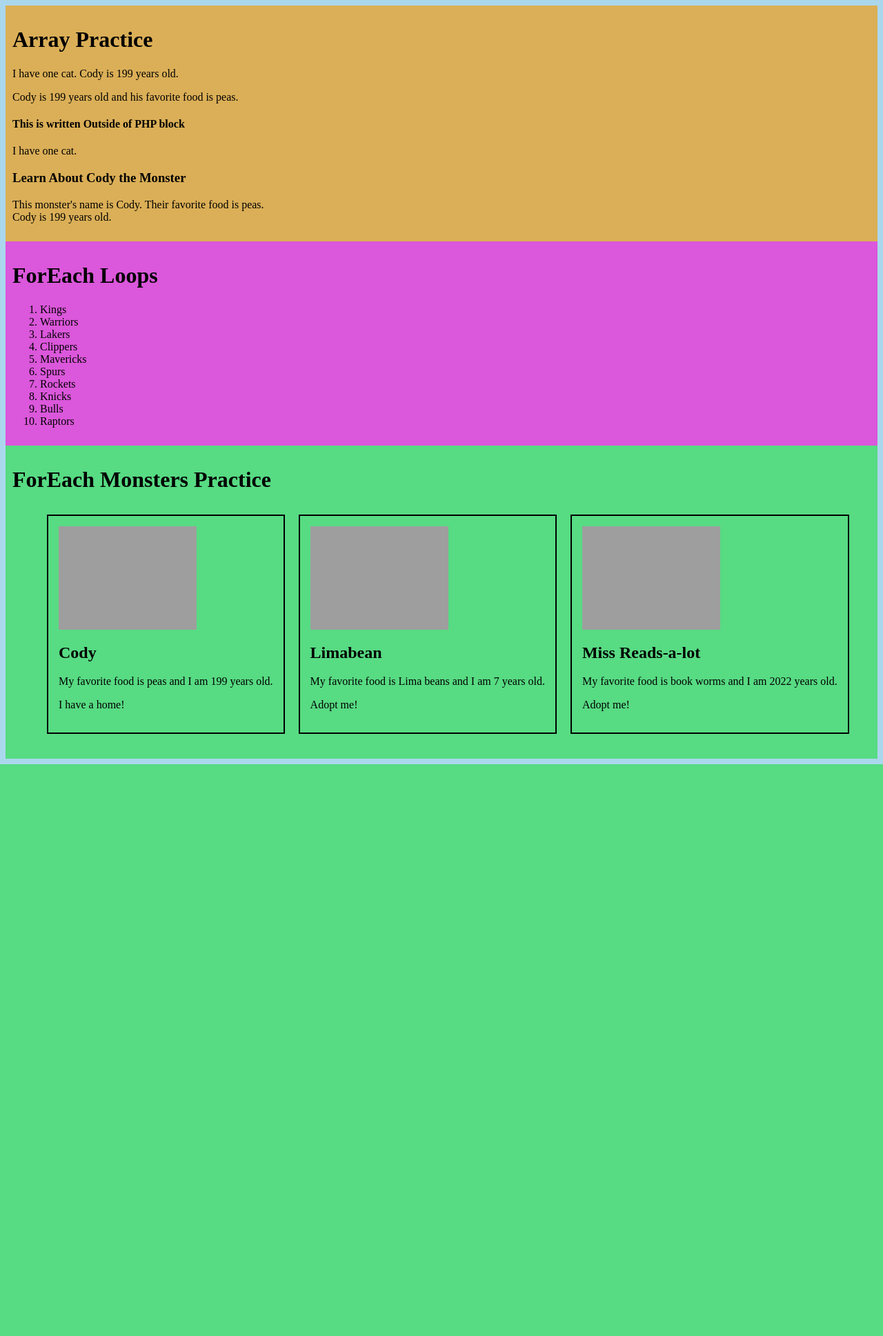
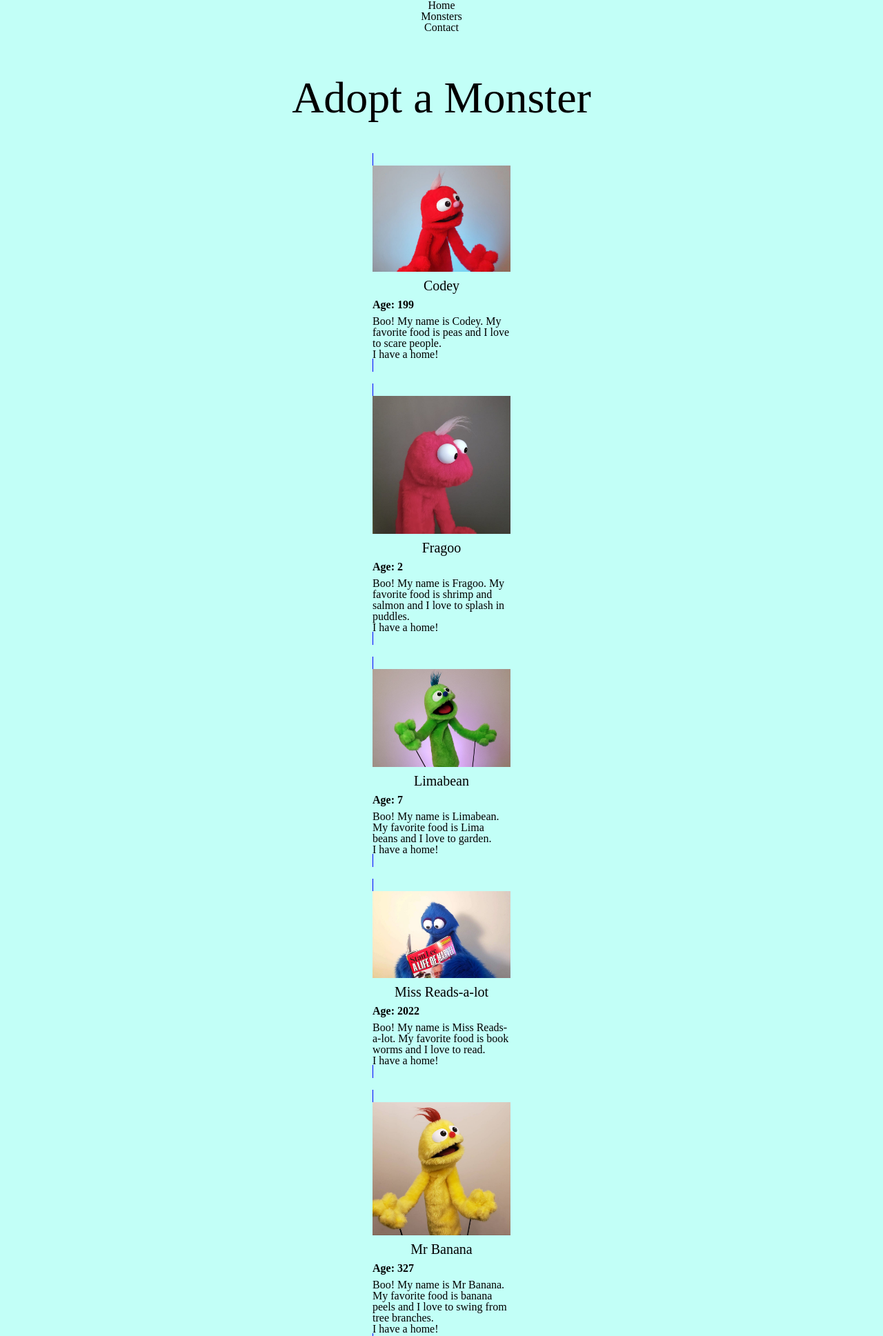
Before and after one commit to MiyaoCat/projects, a PHP site: page /php-practice/monsters/index.php in a window 1280 px wide. Shown: the top 1937 px of the page at 69% size. Before the commit the page ends 1108 px from the top, so only its background shows below. Run offline with PHP 8.4, Linux system fonts and the light colour scheme; data that the repository does not hold is empty; grey boxes are pictures that could not be loaded.

Commit message:
adopt a monster page and assets

```diff
--- /dev/null
+++ b/php-practice/monsters/css/meyer-reset.css
@@ -0,0 +1,48 @@
+/* http://meyerweb.com/eric/tools/css/reset/
+   v2.0 | 20110126
+   License: none (public domain)
+*/
+
+html, body, div, span, applet, object, iframe,
+h1, h2, h3, h4, h5, h6, p, blockquote, pre,
+a, abbr, acronym, address, big, cite, code,
+del, dfn, em, img, ins, kbd, q, s, samp,
+small, strike, strong, sub, sup, tt, var,
+b, u, i, center,
+dl, dt, dd, ol, ul, li,
+fieldset, form, label, legend,
+table, caption, tbody, tfoot, thead, tr, th, td,
+article, aside, canvas, details, embed,
+figure, figcaption, footer, header, hgroup,
+menu, nav, output, ruby, section, summary,
+time, mark, audio, video {
+	margin: 0;
+	padding: 0;
+	border: 0;
+	font-size: 100%;
+	font: inherit;
+	vertical-align: baseline;
+}
+/* HTML5 display-role reset for older browsers */
+article, aside, details, figcaption, figure,
+footer, header, hgroup, menu, nav, section {
+	display: block;
+}
+body {
+	line-height: 1;
+}
+ol, ul {
+	list-style: none;
+}
+blockquote, q {
+	quotes: none;
+}
+blockquote:before, blockquote:after,
+q:before, q:after {
+	content: '';
+	content: none;
+}
+table {
+	border-collapse: collapse;
+	border-spacing: 0;
+}
--- /dev/null
+++ b/php-practice/monsters/css/style.css
@@ -0,0 +1,67 @@
+@import 'meyer-reset.css';
+
+* {
+	box-sizing: border-box;
+}
+
+body {
+	font-family: Chalkboard;
+	background-color: hsl(172, 100%, 88%);
+}
+
+picture {
+	display: block;
+	border-radius: 10%;
+	max-width: 200px;
+}
+
+picture img {
+	display: block;
+	width:  100%;
+	height:  auto;
+}
+
+/* - - FONT - - */
+.header-voice {
+	font-family: Marker Felt;
+	font-size: clamp(40px, 5vw, 100px);
+	text-align: center;
+	margin: 40px 0;
+}
+
+.name {
+	font-family: Marker Felt;
+	font-size:  20px;
+	text-align: center;
+	margin: 10px 0;
+}
+
+.age {
+	font-weight: 700;
+	margin: 8px 0;
+}
+
+/* - - ADOPT BUTTON - - */
+ {
+	text-transform: uppercase;
+}
+
+nav {
+	min-height: 70px;
+}
+
+ul {
+	display: flex;
+	flex-direction: column;
+	align-items: center;
+}
+
+/* - - MONSTER CARDS - - */
+.monster {
+	padding: 10px;
+}
+
+monster-card {
+	border: 1px solid blue;
+	background-color:  blue;
+}
--- a/php-practice/monsters/index.php
+++ b/php-practice/monsters/index.php
@@ -1,139 +1,143 @@
+<html>
 	<head>
-	<style>
-		html {
-			background-color: hsl(200, 65%, 80%);
-		}
-		.foreach {
-			padding: 10px;
-			background-color: hsl(300, 65%, 60%);
-		}
-		.array {
-			padding: 10px;
-			background-color: hsl(400, 65%, 60%);
-		}
+		<meta charset="utf-8">
+		<meta name="viewport" content="width=device-width, initial-scale=1">
 
-		.foreach2 {
-		padding: 10px;
-		background-color: hsl(500, 65%, 60%);
-		}
+		<meta property="og:image" content="[IMAGE URL]">
+		<meta name="description" content="Adopt a friendly Monster TODAY!">
+		<title>Adopt a Monster</title>
 
-		.foreach2 ol {
-			display: flex;
-			flex-direction: row;
-		}
-		.monster {
-			display: block;
-			border: 2px solid black;
-			padding: 15px;
-			margin: 10px;
-		}
-
-	</style>
+		<link rel="stylesheet" href="css/style.css">
 	</head>
 
+	<body>
+		<header>
+			<section class='inner-column'>
+				<nav>
+					<ul>
+						<li>Home</li>
+						<li>Monsters</li>
+						<li>Contact</li>
+					</ul>
+				</nav>
+			</section>
+		</header>
 
-<div class="array">
-	<h1>Array Practice</h1>
+		<main>
+			<section class="inner-column">
+
+				<h1 class='header-voice'>Adopt a Monster</h1>
 
 				<?php
 
-		$myArray = [
-			"one",
-			1,
-			"three",
-			3,
-			"cat",
-			true,
-			false,
-		];
-		echo "I have " . $myArray[0] . " " . $myArray[4] . ".";
-
-		$cody = [
-			"id" => "001",
-			"name" => "Cody",
+				$codey = [
+					"id" => "a001",
+					"name" => "Codey",
 					"color" => "Red",
-			"interest" => "Scaring people",
+					"interest" => "scare people",
 					"favoriteFood" => "peas",
 					"age" => 199,
 					"adopted" => true,
-			"portrait" => "https://peprojects.dev/images/portrait.jpg",
+					"portrait" => "./images/codey.jpg",
+				];
+
+				$fragoo = [
+					"id" => "a002",
+					"name" => "Fragoo",
+					"color" => "rose",
+					"interest" => "splash in puddles",
+					"favoriteFood" => "shrimp and salmon",
+					"age" => 2,
+					"adopted" => false,
+					"portrait" => "./images/fragoo.jpg",
 				];
 
 				$lima = [
-			"id" => "002",
+					"id" => "a003",
 					"name" => "Limabean",
 					"color" => "Green",
-			"interest" => "gardening",
+					"interest" => "garden",
 					"favoriteFood" => "Lima beans",
 					"age" => 7,
 					"adopted" => false,
-			"portrait" => "https://peprojects.dev/images/portrait.jpg",
+					"portrait" => "./images/limabean.jpg",
 				];
 
 				$reads = [
-			"id" => "003",
+					"id" => "a004",
 					"name" => "Miss Reads-a-lot",
 					"color" => "gray",
-			"interest" => "reading",
+					"interest" => "read",
 					"favoriteFood" => "book worms",
 					"age" => 2022,
 					"adopted" => false,
-			"portrait" => "https://peprojects.dev/images/portrait.jpg",
+					"portrait" => "./images/miss-reads-a-lot.jpg",
 				];
 
-		$monsters = [$cody, $lima, $reads];
+				$banana = [
+					"id" => "a005",
+					"name" => "Mr Banana",
+					"color" => "yellow",
+					"interest" => "swing from tree branches",
+					"favoriteFood" => "banana peels",
+					"age" => 327,
+					"adopted" => true,
+					"portrait" => "./images/mr-banana.jpg",
+				];
 
-		echo " " . $cody["name"] . " is " . $cody["age"] . " years old.";
+				$orangina = [
+					"id" => "a006",
+					"name" => "Orangina",
+					"color" => "orange",
+					"interest" => "bake banana pies",
+					"favoriteFood" => "kumquats (but not the peel)",
+					"age" => 105,
+					"adopted" => false,
+					"portrait" => "./images/orangina.png",
+				];
 
-		$story = $cody["name"] . " is " . $cody["age"] . " years old and his favorite food is " . $cody["favoriteFood"] . ".";
-		$template = "<p id=" . $cody["id"] . ">" . $story . "</p>";
-		echo $template;
+				$shadow = [
+					"id" => "a007",
+					"name" => "Shadow",
+					"color" => "purple",
+					"interest" => "catch sunrays",
+					"favoriteFood" => "day old worms",
+					"age" => 44,
+					"adopted" => true,
+					"portrait" => "./images/shadow.jpg",
+				];
+
+				$monsters = [
+					$codey,
+					$fragoo,
+					$lima,
+					$reads,
+					$banana,
+					$orangina,
+					$shadow,
+				];
 			 ?>
-
-	<h4>This is written Outside of PHP block</h4>
-	 <p>I have <?=$myArray[0]?> <?=$myArray[4]?>.</p>
-
-	<h3>Learn About <?=$cody["name"]?> the Monster</h3>
-
-	<p id="<?=$cody['id']?>">This monster's name is <?=$cody["name"]?>. Their favorite food is <?=$cody["favoriteFood"]?>.<br>
-	<?=$cody["name"]?> is <?=$cody["age"]?> years old.</p>
-
-</div>
-
-<div class="foreach">
-	<h1>ForEach Loops</h1>
+			 <div class="card">
 				<?php
-		$nbaTeams = ["Kings", "Warriors", "Lakers", "Clippers", "Mavericks", "Spurs", "Rockets", "Knicks", "Bulls", "Raptors"];
-
-		echo "<ol>";
-
-		foreach ($nbaTeams as $team) {
-			echo "<li>" . $team . "</li>";
-		}
-
-		echo "</ol>";
-
-	 ?>
-</div>
-
-<div class="foreach2">
-	<h1>ForEach Monsters Practice</h1>
-	<?php
-
-		echo "<ol>";
+					echo "<ul>";
 
 					foreach ($monsters as $monster) {
 						$id = $monster["id"];
 						$name = $monster["name"];
 						$portrait = $monster["portrait"];
+						$age = $monster["age"];
 						$status = $monster["adopted"];
-			$story = "My favorite food is " . $monster["favoriteFood"] . " and I am " . $monster[age] . " years old.";
+
+						$story = "Boo! My name is " . $monster["name"] . ". My favorite food is " . $monster["favoriteFood"] . " and I love to " . $monster["interest"] . ".";
+
+						$message = "I have a home!";
+
 
 						if ($status == 1) {
-				$status = "I have a home!";
-			} else {
-				$status = "Adopt me!";
+							$message = "I have a home!";
 						}
+
+
 
 						echo "<li class='monster'>";
 
@@ -141,9 +145,9 @@
 								"<monster-card id='$id'>" .
 									"<picture class='portrait'>" . "<img src='" . $portrait . "' . width='200'>" .
 									"<h2 class='name'>" . $name . "</h2>" .
-
+									"<h3 class='age'>" . "Age: " . $age . "</h3>" .
 									"<p class='story'>" . $story . "</p>" .
-					"<p class='status'>" . $status . "</p>" .
+									"<p class='$adopted'>" . $message . "</p>" .
 
 
 								"</monster-card>";
@@ -152,7 +156,11 @@
 
 
 					}
-		echo "</ol>";
-
+					echo "</ul>";
 				?>
 			</div>
+			</section>
+		</main>
+
+	</body>
+</html>
```
Also changed, not shown: php-practice/monsters/practice.php (added, +158 -0 lines), php-practice/monsters/images/codey.jpg (added), php-practice/monsters/images/fragoo.jpg (added), php-practice/monsters/images/fragoo.png (added), php-practice/monsters/images/limabean.jpg (added), php-practice/monsters/images/limabean.png (added), php-practice/monsters/images/miss-reads-a-lot.jpg (added), php-practice/monsters/images/mr-banana.jpg (added), php-practice/monsters/images/orangina.jpg (added), php-practice/monsters/images/orangina.png (added), php-practice/monsters/images/shadow.jpg (added), php-practice/monsters/images/shadow.png (added). Lines whose indentation alone changed are shown as unchanged.
